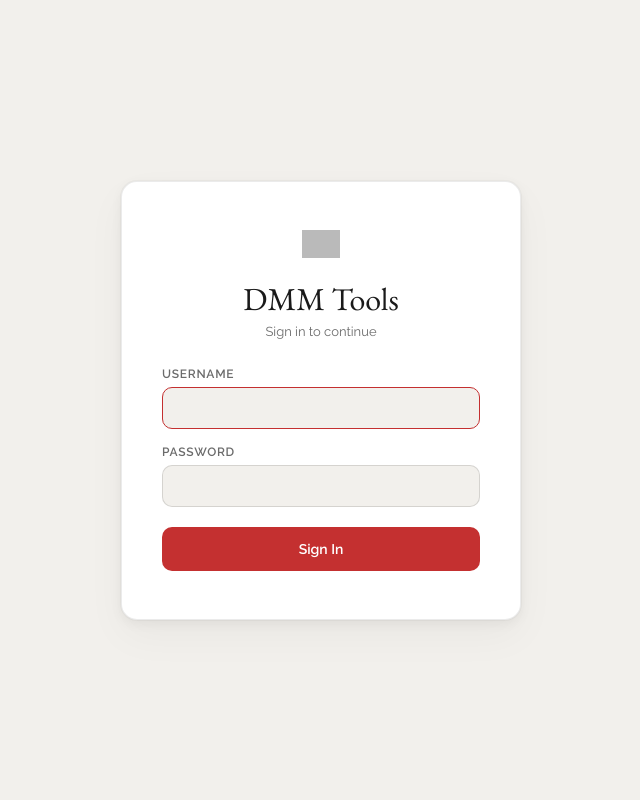
After one commit to gobtech/dmm-tools, a Flask app: page /login in a window 1280 px wide. The commit adds this page. Shown: the whole page, without its empty margins (319-959 px from the left). Run offline with Flask 3, Linux system fonts and the light colour scheme; grey boxes are pictures that could not be loaded.

Commit message:
Phase 5: Security & operational hardening — auth, logging, backup
- 5.1: Credential sanitizer redacts API keys/passwords from job logs and
  error messages. Rebuilds patterns on credential save. .env chmod 600.
- 5.2: Flask-Login authentication with session-based single admin user.
  before_request guard on all routes. API returns 401 for unauthed requests.
  Login page with DMM branding, sign-out link in footer.
- 5.3: RotatingFileHandler (5MB x 5 files) in logs/ directory. Structured
  format with timestamps. Job completion/failure events logged.
- 5.4: GET /api/backup endpoint downloads zip of all data files, history.db,
  and logs. Backup button added to Settings page.

Co-Authored-By: Claude Opus 4.6 <noreply@anthropic.com>

```diff
--- a/web/app.py
+++ b/web/app.py
@@ -42,10 +42,108 @@ if env_file.exists():
                 val = val.strip().strip('"').strip("'")
                 os.environ.setdefault(key, val)
 
-from flask import Flask, request, jsonify, send_file, render_template, make_response
+from flask import Flask, request, jsonify, send_file, render_template, make_response, redirect, url_for
+from flask_login import LoginManager, UserMixin, login_user, logout_user, login_required, current_user
 
 app = Flask(__name__)
 app.config['TEMPLATES_AUTO_RELOAD'] = True
+app.secret_key = os.environ.get('FLASK_SECRET_KEY', os.urandom(32).hex())
+
+# ---------------------------------------------------------------------------
+# Authentication — simple single-user login
+# ---------------------------------------------------------------------------
+login_manager = LoginManager(app)
+login_manager.login_view = 'login'
+
+# Admin credentials from env (defaults for first-time setup)
+_ADMIN_USER = os.environ.get('DMM_ADMIN_USER', 'admin')
+_ADMIN_PASS = os.environ.get('DMM_ADMIN_PASS', 'dmm2026')
+
+class User(UserMixin):
+    def __init__(self, uid):
+        self.id = uid
+
+@login_manager.user_loader
+def load_user(uid):
+    if uid == _ADMIN_USER:
+        return User(uid)
+    return None
+
+@app.route('/login', methods=['GET', 'POST'])
+def login():
+    if request.method == 'POST':
+        username = request.form.get('username', '').strip()
+        password = request.form.get('password', '')
+        if username == _ADMIN_USER and password == _ADMIN_PASS:
+            login_user(User(username), remember=True)
+            return redirect(request.args.get('next') or url_for('index'))
+        return render_template('login.html', error='Invalid username or password.')
+    return render_template('login.html')
+
+@app.route('/logout')
+@login_required
+def logout():
+    logout_user()
+    return redirect(url_for('login'))
+
+@app.before_request
+def require_login():
+    """Protect all routes except login and static files."""
+    allowed = ('login', 'static')
+    if request.endpoint and request.endpoint in allowed:
+        return
+    if not current_user.is_authenticated:
+        if request.path.startswith('/api/'):
+            return jsonify({'error': 'Authentication required.'}), 401
+        return redirect(url_for('login', next=request.path))
+
+# ---------------------------------------------------------------------------
+# Structured file logging with rotation
+# ---------------------------------------------------------------------------
+import logging
+from logging.handlers import RotatingFileHandler
+
+_log_dir = ROOT_DIR / 'logs'
+_log_dir.mkdir(exist_ok=True)
+_file_handler = RotatingFileHandler(
+    str(_log_dir / 'dmm_tools.log'),
+    maxBytes=5 * 1024 * 1024,  # 5 MB
+    backupCount=5,
+)
+_file_handler.setFormatter(logging.Formatter(
+    '%(asctime)s [%(levelname)s] %(message)s', datefmt='%Y-%m-%d %H:%M:%S'
+))
+_file_handler.setLevel(logging.INFO)
+app.logger.addHandler(_file_handler)
+app.logger.setLevel(logging.INFO)
+logger = app.logger
+
+# ---------------------------------------------------------------------------
+# Credential sanitizer — redacts sensitive values from log output
+# ---------------------------------------------------------------------------
+_SENSITIVE_ENV_KEYS = [
+    'SOUNDCHARTS_PASSWORD', 'SOUNDCHARTS_EMAIL',
+    'SERPER_API_KEY', 'BRAVE_API_KEY', 'TAVILY_API_KEY',
+    'GROQ_API_KEY', 'GEMINI_API_KEY',
+]
+_REDACT_PATTERNS = []  # list of (value, replacement) tuples
+
+def _build_redact_patterns():
+    """Build redaction patterns from current env values. Call after env is loaded."""
+    _REDACT_PATTERNS.clear()
+    for key in _SENSITIVE_ENV_KEYS:
+        val = os.environ.get(key, '')
+        if val and len(val) >= 6:
+            _REDACT_PATTERNS.append((val, f'[REDACTED:{key[-8:]}]'))
+
+def sanitize_log(text):
+    """Remove any credential values from log text."""
+    for secret, replacement in _REDACT_PATTERNS:
+        if secret in text:
+            text = text.replace(secret, replacement)
+    return text
+
+_build_redact_patterns()
 
 # ---------------------------------------------------------------------------
 # Thread-safe stdout capture
@@ -383,6 +481,7 @@ def make_incremental_logger(job_id):
     def on_write(text):
         if not text:
             return
+        text = sanitize_log(text)
         # Handle multiple lines in one write
         lines = text.splitlines(keepends=True)
         for line in lines:
@@ -399,6 +498,13 @@ def make_incremental_logger(job_id):
 def finish_job(job_id, result=None, output_path=None, error=None):
     if job_id not in jobs:
         return
+    if error:
+        error = sanitize_log(str(error))
+        elapsed = time.time() - jobs[job_id].get('started_at', 0)
+        logger.error('Job %s FAILED (%.1fs): %s', job_id[:8], elapsed, error[:200])
+    else:
+        elapsed = time.time() - jobs[job_id].get('started_at', 0)
+        logger.info('Job %s completed (%.1fs)', job_id[:8], elapsed)
     jobs[job_id]['status'] = 'error' if error else 'done'
     jobs[job_id]['result'] = result
     jobs[job_id]['output_path'] = str(output_path) if output_path else None
@@ -2979,9 +3085,10 @@ def save_credential(service):
         f.writelines(lines)
     os.replace(str(tmp_path), str(env_path))
 
-    # Update running process env
+    # Update running process env + rebuild redact patterns
     for key, val in updates.items():
         os.environ[key] = val
+    _build_redact_patterns()
 
     # Invalidate Soundcharts token cache if credentials changed
     if service == 'soundcharts':
@@ -3495,6 +3602,37 @@ def google_retry_append(artist_name):
 
 
 # ---------------------------------------------------------------------------
+# Backup endpoint — downloads a zip of all data files + history
+# ---------------------------------------------------------------------------
+@app.route('/api/backup')
+def download_backup():
+    import zipfile
+    backup_dir = ROOT_DIR / 'data'
+    ts = time.strftime('%Y%m%d_%H%M%S')
+    zip_path = Path(tempfile.mkdtemp()) / f'dmm_backup_{ts}.zip'
+
+    with zipfile.ZipFile(str(zip_path), 'w', zipfile.ZIP_DEFLATED) as zf:
+        # Data files
+        for pattern in ['*.csv', '*.json']:
+            for f in backup_dir.glob(pattern):
+                if f.name.startswith('google_'):
+                    continue  # skip credentials
+                zf.write(str(f), f'data/{f.name}')
+        # History database
+        db_path = backup_dir / 'history.db'
+        if db_path.exists():
+            zf.write(str(db_path), 'data/history.db')
+        # Logs
+        log_dir = ROOT_DIR / 'logs'
+        if log_dir.exists():
+            for f in log_dir.glob('*.log*'):
+                zf.write(str(f), f'logs/{f.name}')
+
+    logger.info('Backup created: %s', zip_path.name)
+    return send_file(str(zip_path), as_attachment=True, download_name=f'dmm_backup_{ts}.zip')
+
+
+# ---------------------------------------------------------------------------
 # Main
 # ---------------------------------------------------------------------------
 
--- a/web/templates/index.html
+++ b/web/templates/index.html
@@ -117,6 +117,8 @@
     <button class="help-btn" onclick="startWalkthrough()" title="Replay walkthrough tour">?</button>
     <div style="margin-top:14px;">
       <a href="/licensing" class="licensing-link">Licensing &amp; Attribution</a>
+      <span style="margin:0 8px;color:var(--text-tertiary);">&middot;</span>
+      <a href="/logout" class="licensing-link">Sign Out</a>
     </div>
   </div>
 </div>
--- /dev/null
+++ b/web/templates/login.html
@@ -0,0 +1,160 @@
+<!DOCTYPE html>
+<html lang="en">
+<head>
+<meta charset="UTF-8">
+<meta name="viewport" content="width=device-width, initial-scale=1.0">
+<title>Login — DMM Tools</title>
+<link rel="preconnect" href="https://fonts.googleapis.com">
+<link rel="preconnect" href="https://fonts.gstatic.com" crossorigin>
+<link href="https://fonts.googleapis.com/css2?family=EB+Garamond:wght@400..800&family=Raleway:wght@400;500;600;700&display=swap" rel="stylesheet">
+<style>
+:root {
+  --bg-base: #f2f0ec;
+  --bg-card: #ffffff;
+  --text-primary: #1a1a1a;
+  --text-secondary: #6b6b6b;
+  --text-tertiary: #a0a0a0;
+  --accent: #c43030;
+  --border: rgba(0,0,0,.08);
+  --border-strong: rgba(0,0,0,.12);
+  --radius: 16px;
+  --shadow-sm: 0 1px 3px rgba(0,0,0,.04), 0 1px 2px rgba(0,0,0,.06);
+  --shadow-md: 0 0 0 1px rgba(0,0,0,.03), 0 4px 12px rgba(0,0,0,.05), 0 16px 40px rgba(0,0,0,.04);
+  --font-body: 'Raleway', sans-serif;
+  --font-heading: 'EB Garamond', serif;
+  --logo-filter: none;
+}
+html.dark {
+  --bg-base: #0e0e10;
+  --bg-card: #18181b;
+  --text-primary: #fafafa;
+  --text-secondary: #a1a1aa;
+  --text-tertiary: #52525b;
+  --accent: #c43030;
+  --border: rgba(255,255,255,.08);
+  --border-strong: rgba(255,255,255,.12);
+  --shadow-sm: 0 1px 3px rgba(0,0,0,.3);
+  --shadow-md: 0 4px 12px rgba(0,0,0,.4);
+  --logo-filter: brightness(0) invert(1);
+}
+*, *::before, *::after { box-sizing: border-box; margin: 0; padding: 0; }
+body {
+  background: var(--bg-base);
+  color: var(--text-primary);
+  font-family: var(--font-body);
+  min-height: 100vh;
+  display: flex;
+  align-items: center;
+  justify-content: center;
+  -webkit-font-smoothing: antialiased;
+}
+.login-card {
+  background: var(--bg-card);
+  border: 1px solid var(--border);
+  border-radius: var(--radius);
+  box-shadow: var(--shadow-md);
+  padding: 48px 40px;
+  width: 100%;
+  max-width: 400px;
+  text-align: center;
+}
+.login-card .logo {
+  height: 28px;
+  opacity: .7;
+  margin-bottom: 16px;
+  filter: var(--logo-filter);
+}
+.login-card h1 {
+  font-family: var(--font-heading);
+  font-size: 32px;
+  font-weight: 400;
+  margin-bottom: 4px;
+}
+.login-card .subtitle {
+  color: var(--text-secondary);
+  font-size: 13px;
+  margin-bottom: 28px;
+}
+.login-card label {
+  display: block;
+  text-align: left;
+  font-size: 12px;
+  font-weight: 600;
+  text-transform: uppercase;
+  letter-spacing: .06em;
+  color: var(--text-secondary);
+  margin-bottom: 6px;
+}
+.login-card input[type="text"],
+.login-card input[type="password"] {
+  width: 100%;
+  padding: 12px 16px;
+  border: 1.5px solid var(--border-strong);
+  border-radius: 10px;
+  background: var(--bg-base);
+  color: var(--text-primary);
+  font-family: var(--font-body);
+  font-size: 14px;
+  margin-bottom: 16px;
+  transition: border-color .2s;
+}
+.login-card input:focus {
+  outline: none;
+  border-color: var(--accent);
+}
+.login-card .btn {
+  width: 100%;
+  padding: 14px;
+  border: none;
+  border-radius: 10px;
+  background: var(--accent);
+  color: #fff;
+  font-family: var(--font-body);
+  font-size: 14px;
+  font-weight: 600;
+  cursor: pointer;
+  transition: opacity .2s;
+  margin-top: 4px;
+}
+.login-card .btn:hover { opacity: .9; }
+.error-msg {
+  background: #fef2f2;
+  color: #b91c1c;
+  border: 1px solid #fecaca;
+  border-radius: 8px;
+  padding: 10px 14px;
+  font-size: 13px;
+  margin-bottom: 16px;
+  text-align: left;
+}
+html.dark .error-msg {
+  background: rgba(185,28,28,.15);
+  color: #fca5a5;
+  border-color: rgba(185,28,28,.3);
+}
+</style>
+</head>
+<body>
+<div class="login-card">
+  <img class="logo" src="https://images.squarespace-cdn.com/content/v1/590102829de4bb02e43309fd/1503502770341-VCOKSUOU944GCVSODOI7/DMM-final-logo-extended.png" alt="DMM">
+  <h1>DMM Tools</h1>
+  <p class="subtitle">Sign in to continue</p>
+  {% if error %}
+  <div class="error-msg">{{ error }}</div>
+  {% endif %}
+  <form method="POST">
+    <label for="username">Username</label>
+    <input type="text" id="username" name="username" autocomplete="username" autofocus>
+    <label for="password">Password</label>
+    <input type="password" id="password" name="password" autocomplete="current-password">
+    <button type="submit" class="btn">Sign In</button>
+  </form>
+</div>
+<script>
+(function() {
+  const theme = localStorage.getItem('dmm_theme');
+  if (theme === 'dark') document.documentElement.classList.add('dark');
+})();
+</script>
+</body>
+</html>
```
Also changed, not shown: dmm_tools_launch_tracker.md (+4 -4 lines), web/templates/partials/tab_settings.html (+9 -0 lines), 1 other file.
